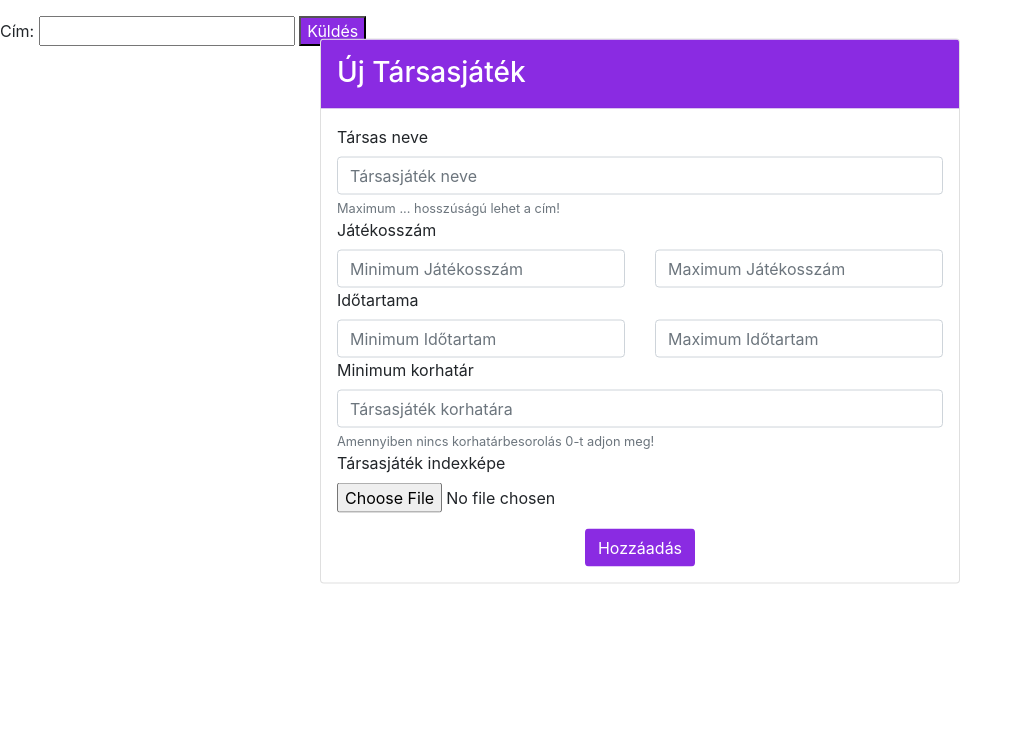
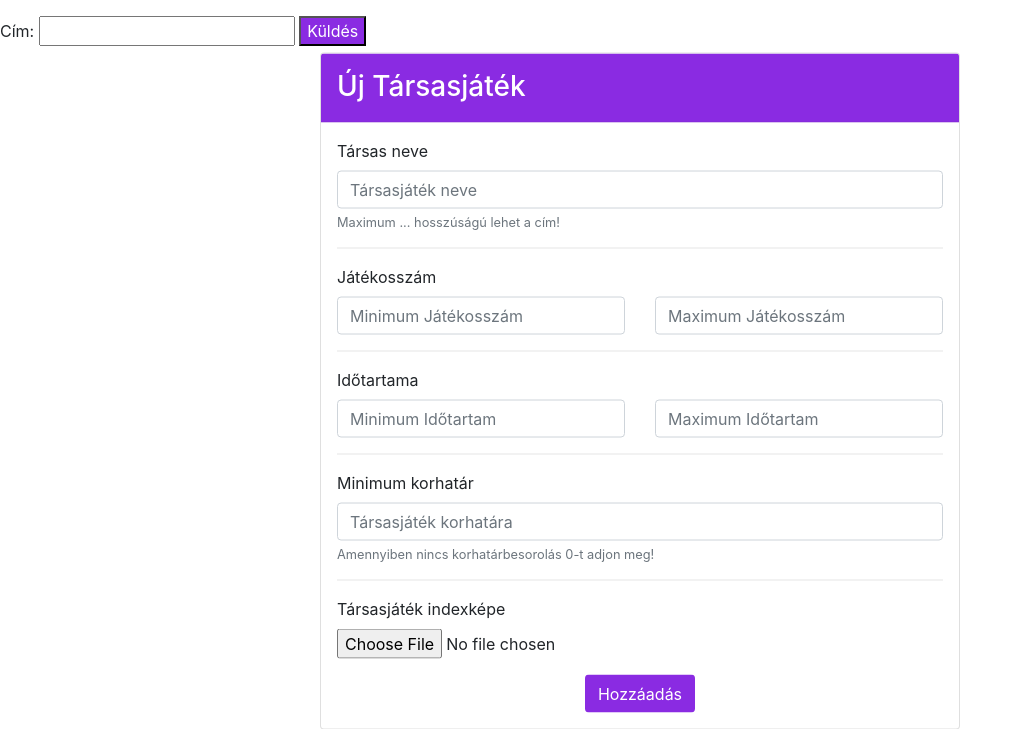
Before and after one commit to neaxro/TarsasWeboldal2.0, a PHP site: page /upload.html in a window 1280 px wide. Shown: the part 89-818 px from the top of the page, without its empty margins (0-1022 px from the left). Before the commit the page ends 673 px from the top, so only its background shows below. Run offline with PHP 8.4, Linux system fonts and the light colour scheme.

Commit message:
kisebb változtatások

```diff
--- a/upload/style.css
+++ b/upload/style.css
@@ -8,7 +8,7 @@ main{
     padding: 0;
 
     position: absolute;
-    top: 50%;
+    top: 60%;
     left: 50%;
     -webkit-transform: translate(-50%, -50%);
     transform: translate(-50%, -50%);
--- a/upload/upload.html
+++ b/upload/upload.html
@@ -39,6 +39,7 @@
               <label for="tarsasCime">Társas neve</label>
               <input type="text" class="form-control" id="tarsasCime" aria-describedby="cimhelp" placeholder="Társasjáték neve">
               <small id="cimhelp" class="form-text text-muted">Maximum ... hosszúságú lehet a cím!</small>
+              <hr>
 
               <!-- Játékosszám -->
               <label for="jatekosszam">Játékosszám</label>
@@ -53,6 +54,7 @@
                   <input type="text" class="form-control" id="maxjatekosszam" aria-describedby="" placeholder="Maximum Játékosszám">
                 </div>
               </div>
+              <hr>
 
               <!-- Hossza -->
               <label for="hossz">Időtartama</label>
@@ -67,11 +69,13 @@
                   <input type="text" class="form-control" id="maxido" aria-describedby="" placeholder="Maximum Időtartam">
                 </div>
               </div>
+              <hr>
 
               <!-- Korhatár -->
               <label for="tarsasKorhatara">Minimum korhatár</label>
               <input type="text" class="form-control" id="tarsasKorhatara" aria-describedby="korhelp" placeholder="Társasjáték korhatára">
               <small id="korhelp" class="form-text text-muted">Amennyiben nincs korhatárbesorolás 0-t adjon meg!</small>
+              <hr>
 
               <!-- Indexkép -->
               <div class="form-group">
```
